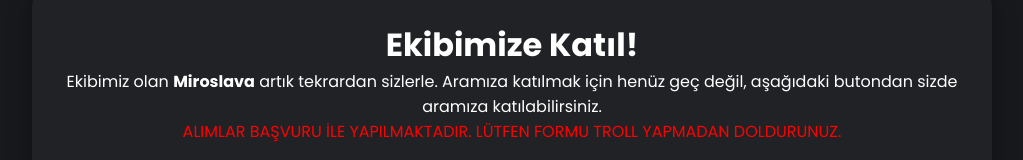
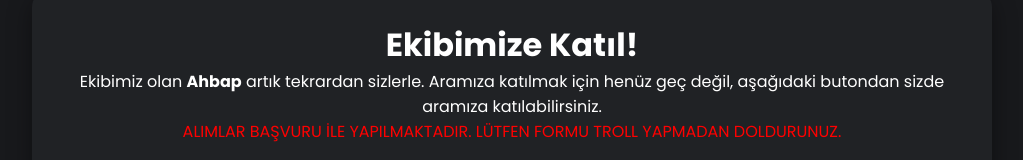
Before and after one commit to Aptulforever/Aptulforever.github.io, a plain HTML site: page index.html in a window 1280 px wide. Shown: the part 528-688 px from the top of the page, without its empty margins (128-1151 px from the left). Drawn offline with Linux system fonts and the light colour scheme.

Commit message:
Update index.html

```diff
--- a/index.html
+++ b/index.html
@@ -38,7 +38,7 @@
 
         <div class="about-section">
             <center><h1>Ekibimize Katıl!</h1></center>
-            <center><p>Ekibimiz olan <b>Miroslava</b> artık tekrardan sizlerle. Aramıza katılmak için henüz geç değil, aşağıdaki butondan sizde aramıza katılabilirsiniz.</p></center>
+            <center><p>Ekibimiz olan <b>Ahbap</b> artık tekrardan sizlerle. Aramıza katılmak için henüz geç değil, aşağıdaki butondan sizde aramıza katılabilirsiniz.</p></center>
             <span style="color: red; text-transform: uppercase;"><center><p>Alımlar başvuru ile yapılmaktadır. Lütfen formu troll yapmadan doldurunuz.</p></center></span>
             <br>
             <center><a href="https://discord.gg/ahbap" class="project-button">Aramıza Katıl</a></center>
```
